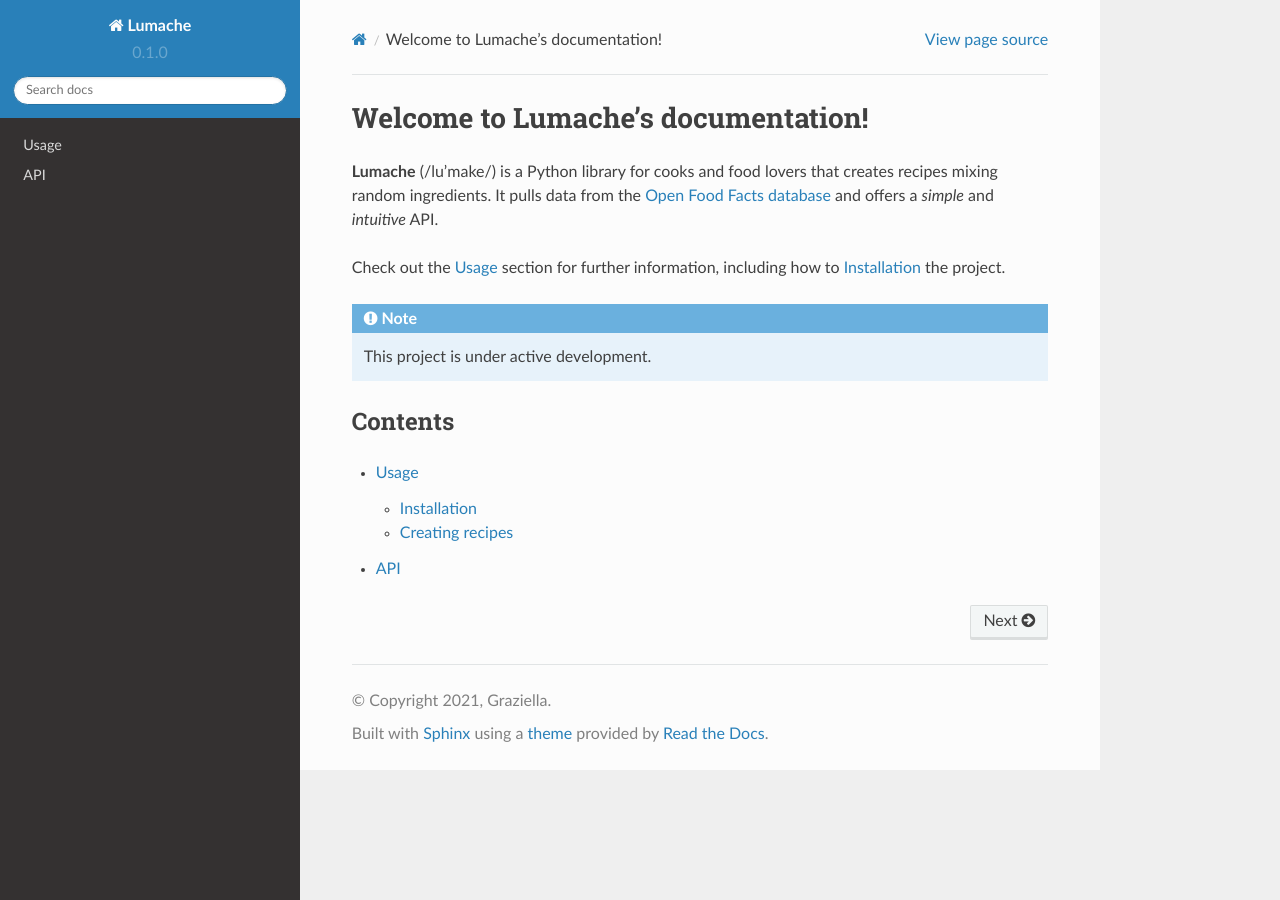
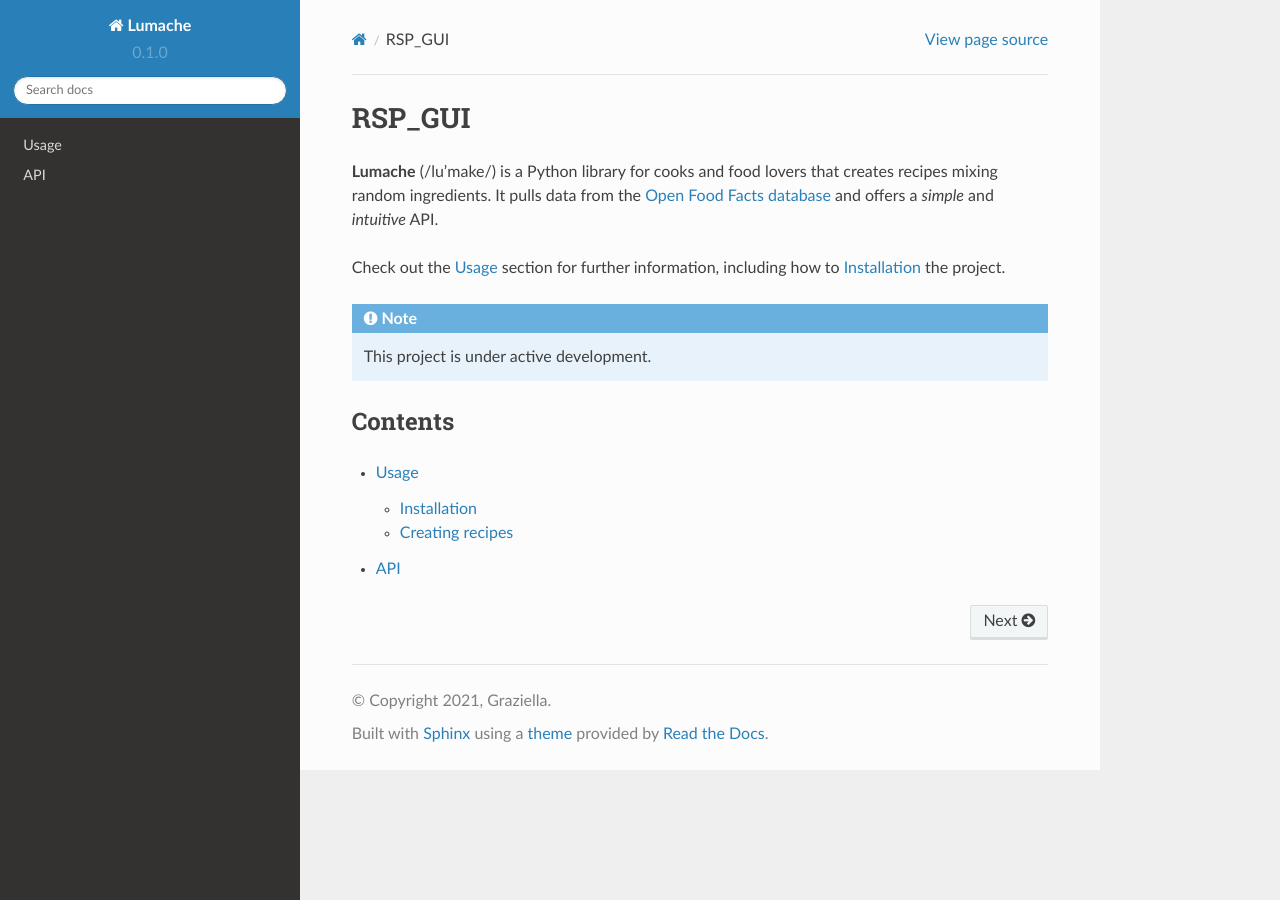
Before and after one commit to GDAOSU/RSP_GUI, a Sphinx documentation site: the page built from docs/source/index.rst, in a window 1280 px wide. Built offline with Sphinx 7.4.7 and the Read the Docs theme 2.0.0, drawn with Linux system fonts in a browser that asks for light colours.

Commit message:
Update index.rst

```diff
--- a/docs/source/index.rst
+++ b/docs/source/index.rst
@@ -1,4 +1,4 @@
-Welcome to Lumache's documentation!
+RSP_GUI
 ===================================
 
 **Lumache** (/lu'make/) is a Python library for cooks and food lovers
```
